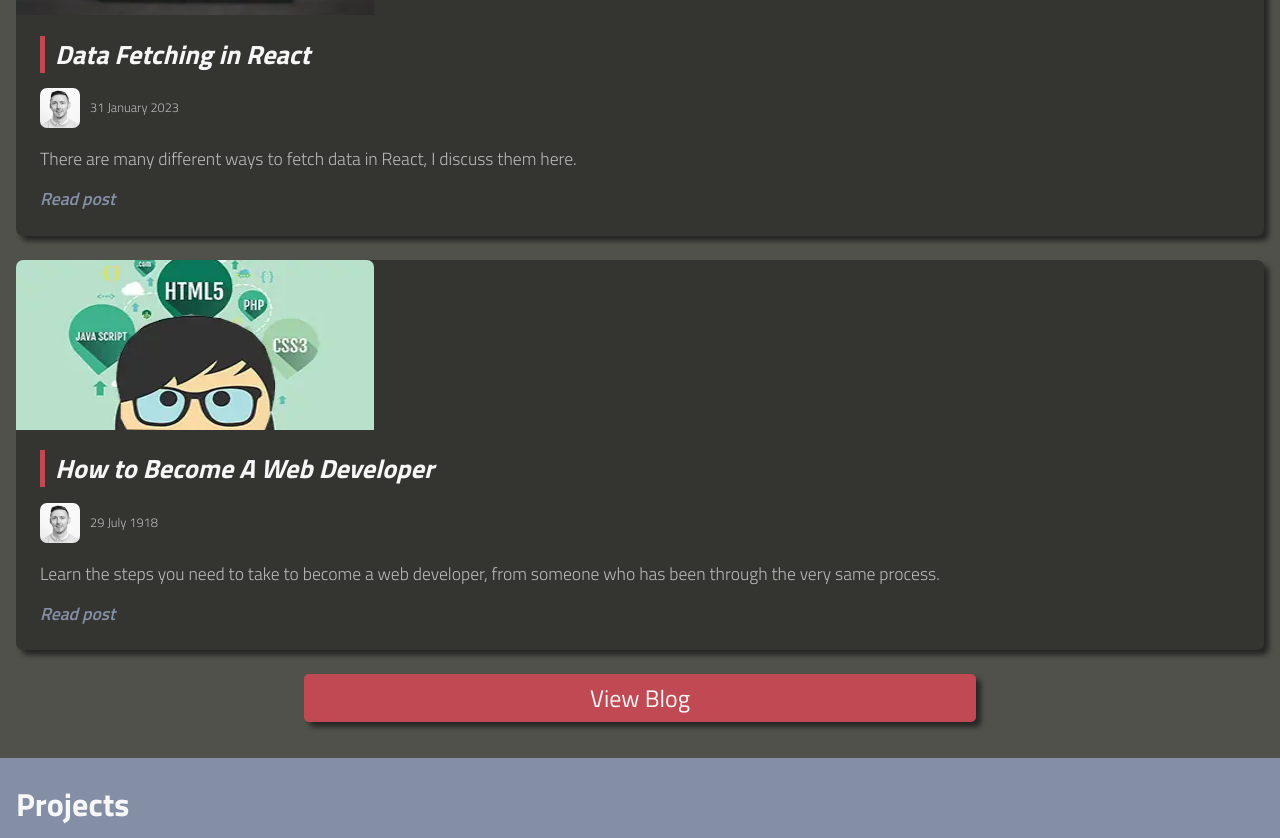
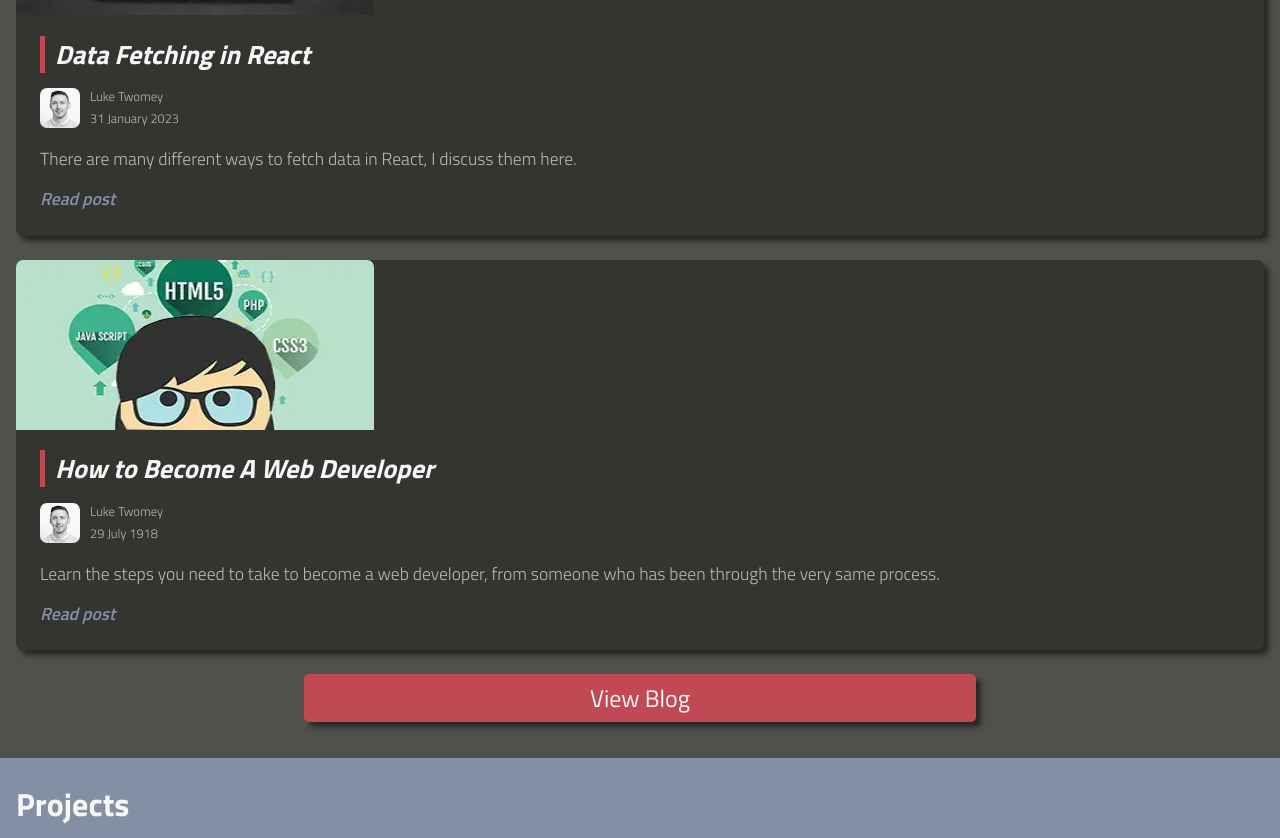
Before and after one commit to LukeTwomey/LukeTheWebDev, a Next.js app: page / in a window 1280 px wide. Shown: the part 1760-2598 px from the top of the page. Built offline with nearby package versions, Linux system fonts and the light colour scheme.

Commit message:
Add author name to blog posts

```diff
--- a/components/BlogPreview.js
+++ b/components/BlogPreview.js
@@ -29,9 +29,10 @@ export const BlogPreview = ({ posts, theme }) => {
                 width="40"
                 height="40"
                 priority
-                className="postAuthor"
+                className="authorImage"
               />
-              <h4>{prettyDate(post.data.date)}</h4>
+              <h4 className="authorName">Luke Twomey</h4>
+              <h4 className="publishedDate">{prettyDate(post.data.date)}</h4>
             </div>
             <p>{post.data.preview}</p>
             <Link href={`/blog/${post.slug}`}>Read post</Link>
--- a/styles/global.css
+++ b/styles/global.css
@@ -1038,10 +1038,25 @@ code {
 
 .postDetails h4 {
   font-weight: 300;
+}
+
+.authorImage {
+  border-radius: 7px;
+  margin-right: 0.75em;
+}
+
+.authorName,
+.publishedDate {
+  grid-column: 2;
+  grid-row: 1;
+  font-size: 0.9em;
   margin: 0;
 }
 
-.postAuthor {
-  border-radius: 7px;
-  margin-right: 0.75em;
+.authorName {
+  align-self: start;
 }
+
+.publishedDate {
+  align-self: end;
+}
```
Also changed, not shown: pages/blog.js (+5 -2 lines), pages/blog/[id].js (+9 -4 lines).
